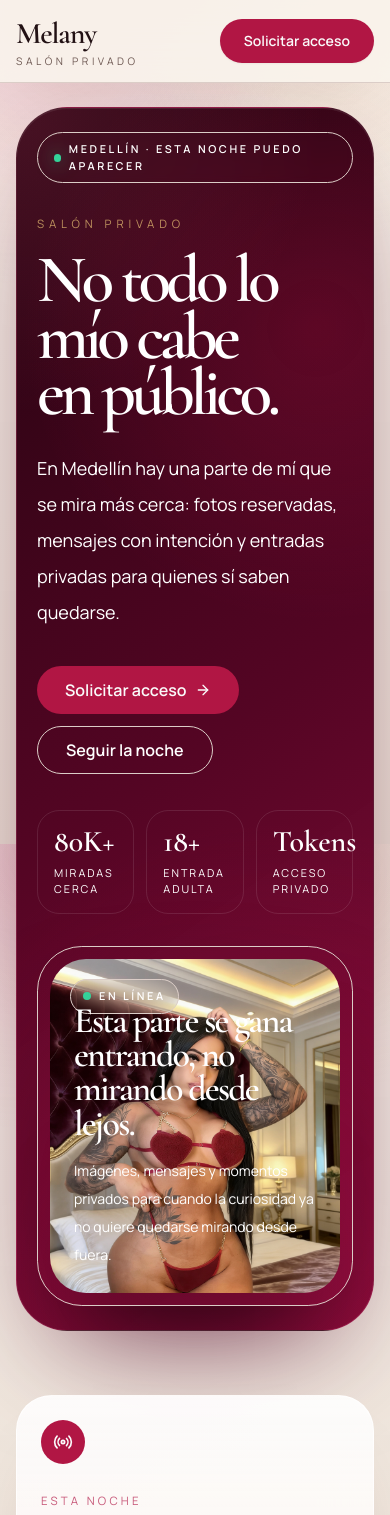
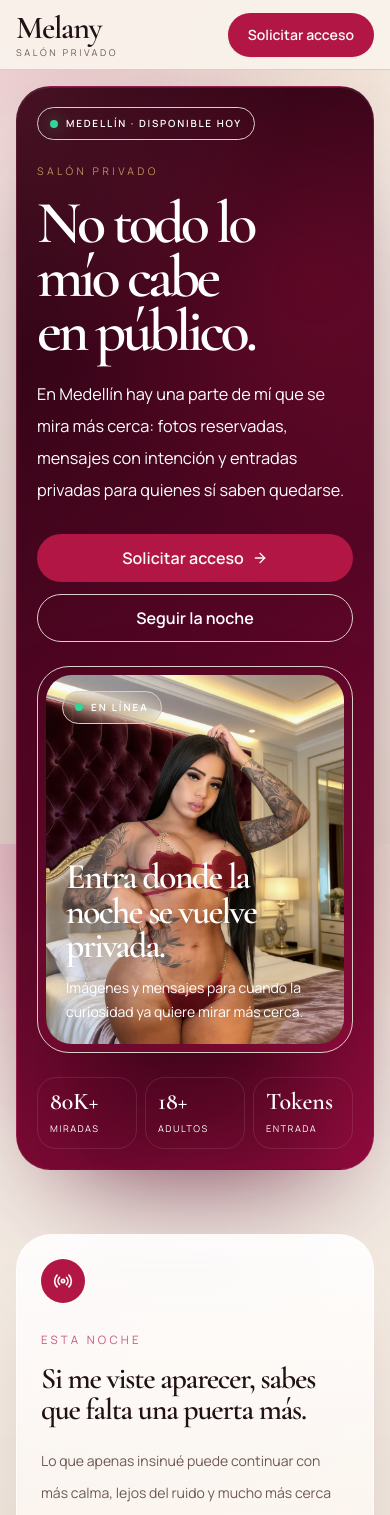
Before and after one commit to maubont/mela, a Next.js app: page / in a window 390 px wide. Shown: the top 1515 px of the page. Built offline with nearby package versions, Linux system fonts and the light colour scheme.

Commit message:
Improve mobile hero layout

```diff
--- a/app/page.tsx
+++ b/app/page.tsx
@@ -165,31 +165,31 @@ const trustSignals = [
 export default function HomePage() {
   return (
     <main className="overflow-x-clip pb-24">
-      <section className="container px-4 pt-6 sm:pt-8">
-        <div className="salon-hero relative overflow-hidden rounded-[3.2rem] px-5 py-6 text-white sm:px-8 sm:py-9 lg:px-12 lg:py-12">
+      <section className="container px-4 pt-4 sm:pt-8">
+        <div className="salon-hero relative overflow-hidden rounded-[2.15rem] px-5 py-5 text-white sm:rounded-[3.2rem] sm:px-8 sm:py-9 lg:px-12 lg:py-12">
           <div className="absolute -left-28 top-8 h-72 w-72 rounded-full bg-[#f0b35f]/16 blur-3xl" />
           <div className="absolute right-[-8rem] top-[-5rem] h-[28rem] w-[28rem] rounded-full bg-[#ff2e38]/14 blur-3xl" />
           <div className="absolute bottom-0 left-1/2 h-44 w-[70%] -translate-x-1/2 bg-gradient-to-t from-black/30 to-transparent blur-2xl" />
 
-          <div className="relative z-10 grid gap-8 lg:grid-cols-[0.88fr_1.12fr] lg:items-center">
+          <div className="relative z-10 grid gap-6 sm:gap-8 lg:grid-cols-[0.88fr_1.12fr] lg:items-center">
             <div className="max-w-2xl">
-              <div className="inline-flex items-center gap-2 rounded-full border border-white/16 bg-white/8 px-4 py-2 text-[0.68rem] font-semibold uppercase tracking-[0.24em] text-white/76 backdrop-blur-sm">
+              <div className="inline-flex items-center gap-2 rounded-full border border-white/16 bg-white/8 px-3 py-2 text-[0.62rem] font-semibold uppercase tracking-[0.18em] text-white/76 backdrop-blur-sm sm:px-4 sm:text-[0.68rem] sm:tracking-[0.24em]">
                 <span className="h-2 w-2 rounded-full bg-emerald-400 shadow-[0_0_18px_rgba(52,211,153,0.7)]" />
-                Medellín · esta noche puedo aparecer
+                Medellín · disponible hoy
               </div>
 
-              <p className="mt-8 text-[0.72rem] uppercase tracking-[0.42em] text-[#f0c878]/70">
+              <p className="mt-6 text-[0.66rem] uppercase tracking-[0.32em] text-[#f0c878]/70 sm:mt-8 sm:text-[0.72rem] sm:tracking-[0.42em]">
                 Salón privado
               </p>
-              <h1 className="mt-5 max-w-[11ch] font-[family-name:var(--font-display)] text-[4.2rem] font-semibold leading-[0.84] tracking-[-0.07em] text-balance sm:text-[6.8rem] lg:text-[7.7rem]">
+              <h1 className="mt-4 max-w-[11ch] font-[family-name:var(--font-display)] text-[3.35rem] font-semibold leading-[0.9] tracking-[-0.065em] text-balance min-[390px]:text-[3.75rem] sm:mt-5 sm:text-[6.8rem] sm:leading-[0.84] lg:text-[7.7rem]">
                 No todo lo mío cabe en público.
               </h1>
-              <p className="mt-7 max-w-xl text-lg leading-9 text-white/78 sm:text-xl sm:leading-10">
+              <p className="mt-5 max-w-xl text-[1.02rem] leading-8 text-white/78 sm:mt-7 sm:text-xl sm:leading-10">
                 En Medellín hay una parte de mí que se mira más cerca: fotos reservadas, mensajes
                 con intención y entradas privadas para quienes sí saben quedarse.
               </p>
 
-              <div className="mt-9 flex flex-wrap gap-3">
+              <div className="mt-7 flex flex-col gap-3 min-[430px]:flex-row sm:mt-9 sm:flex-wrap">
                 <Button
                   asChild
                   size="lg"
@@ -209,28 +209,11 @@ export default function HomePage() {
                   <Link href="#en-vivo">Seguir la noche</Link>
                 </Button>
               </div>
-
-              <div className="mt-9 grid max-w-xl grid-cols-3 gap-3">
-                {[
-                  ["80K+", "miradas cerca"],
-                  ["18+", "entrada adulta"],
-                  ["Tokens", "acceso privado"],
-                ].map(([value, label]) => (
-                  <div key={label} className="rounded-[1.4rem] border border-white/10 bg-white/7 px-4 py-4">
-                    <p className="font-[family-name:var(--font-display)] text-3xl font-semibold leading-none">
-                      {value}
-                    </p>
-                    <p className="mt-2 text-[0.68rem] uppercase tracking-[0.18em] text-white/48">
-                      {label}
-                    </p>
-                  </div>
-                ))}
-              </div>
             </div>
 
             <div className="relative mx-auto w-full max-w-[42rem]">
-              <div className="rounded-[2.8rem] border border-white/12 bg-black/24 p-3 shadow-[0_60px_140px_-62px_rgba(0,0,0,0.95)]">
-                <div className="relative aspect-[4/4.6] overflow-hidden rounded-[2.25rem]">
+              <div className="rounded-[2rem] border border-white/12 bg-black/24 p-2 shadow-[0_60px_140px_-62px_rgba(0,0,0,0.95)] sm:rounded-[2.8rem] sm:p-3">
+                <div className="relative aspect-[4/4.95] overflow-hidden rounded-[1.6rem] sm:aspect-[4/4.6] sm:rounded-[2.25rem]">
                   <Image
                     src="/media/melany-hero-1.jpg"
                     alt="Melany con lencería merlot en una pose editorial"
@@ -239,25 +222,41 @@ export default function HomePage() {
                     sizes="(max-width: 1024px) 100vw, 42rem"
                     className="object-cover object-top"
                   />
-                  <div className="absolute inset-0 bg-gradient-to-t from-[#150006]/78 via-transparent to-transparent" />
+                  <div className="absolute inset-0 bg-gradient-to-t from-[#150006]/72 via-black/5 to-transparent" />
 
-                  <div className="absolute left-5 top-5 inline-flex items-center gap-2 rounded-full border border-white/18 bg-black/26 px-3 py-2 text-[0.68rem] font-semibold uppercase tracking-[0.24em] text-white/84 backdrop-blur-md">
+                  <div className="absolute left-4 top-4 inline-flex items-center gap-2 rounded-full border border-white/18 bg-black/28 px-3 py-2 text-[0.62rem] font-semibold uppercase tracking-[0.2em] text-white/84 backdrop-blur-md sm:left-5 sm:top-5 sm:text-[0.68rem] sm:tracking-[0.24em]">
                     <span className="h-2 w-2 rounded-full bg-emerald-400" />
                     En línea
                   </div>
 
-                  <div className="absolute inset-x-0 bottom-0 p-6 sm:p-8">
-                    <p className="max-w-md font-[family-name:var(--font-display)] text-4xl font-semibold leading-[0.95] tracking-[-0.05em] text-white sm:text-5xl">
-                      Esta parte se gana entrando, no mirando desde lejos.
+                  <div className="absolute inset-x-0 bottom-0 p-5 sm:p-8">
+                    <p className="max-w-[17rem] font-[family-name:var(--font-display)] text-[2.25rem] font-semibold leading-[0.96] tracking-[-0.05em] text-white sm:max-w-md sm:text-5xl">
+                      Entra donde la noche se vuelve privada.
                     </p>
-                    <p className="mt-4 max-w-sm text-sm leading-7 text-white/72">
-                      Imágenes, mensajes y momentos privados para cuando la curiosidad ya no quiere
-                      quedarse mirando desde fuera.
+                    <p className="mt-3 max-w-[18rem] text-sm leading-6 text-white/74 sm:mt-4 sm:max-w-sm sm:leading-7">
+                      Imágenes y mensajes para cuando la curiosidad ya quiere mirar más cerca.
                     </p>
                   </div>
                 </div>
               </div>
             </div>
+          </div>
+
+          <div className="relative z-10 mt-6 grid grid-cols-3 gap-2 sm:mt-8 sm:max-w-xl sm:gap-3 lg:max-w-none">
+            {[
+              ["80K+", "miradas"],
+              ["18+", "adultos"],
+              ["Tokens", "entrada"],
+            ].map(([value, label]) => (
+              <div key={label} className="rounded-[1.2rem] border border-white/10 bg-white/7 px-3 py-3 sm:rounded-[1.4rem] sm:px-4 sm:py-4">
+                <p className="font-[family-name:var(--font-display)] text-2xl font-semibold leading-none sm:text-3xl">
+                  {value}
+                </p>
+                <p className="mt-2 text-[0.58rem] uppercase tracking-[0.16em] text-white/48 sm:text-[0.68rem] sm:tracking-[0.18em]">
+                  {label}
+                </p>
+              </div>
+            ))}
           </div>
         </div>
       </section>
--- a/components/site-header.tsx
+++ b/components/site-header.tsx
@@ -7,12 +7,12 @@ import { Button } from "./ui/button";
 export function SiteHeader() {
   return (
     <header className="sticky top-0 z-50 border-b border-black/6 bg-[rgba(250,244,237,0.9)] shadow-[0_18px_44px_-36px_rgba(65,12,24,0.24)] backdrop-blur-xl">
-      <div className="container flex items-center justify-between gap-4 px-4 py-4">
+      <div className="container flex items-center justify-between gap-3 px-4 py-3 sm:gap-4 sm:py-4">
         <Link href="/" className="flex flex-col leading-none">
-          <span className="font-[family-name:var(--font-display)] text-3xl font-semibold tracking-[-0.04em]">
+          <span className="font-[family-name:var(--font-display)] text-[2rem] font-semibold tracking-[-0.04em] sm:text-3xl">
             {siteConfig.name}
           </span>
-          <span className="mt-1 text-[0.65rem] uppercase tracking-[0.34em] text-muted-foreground">
+          <span className="mt-1 text-[0.58rem] uppercase tracking-[0.28em] text-muted-foreground sm:text-[0.65rem] sm:tracking-[0.34em]">
             Salón privado
           </span>
         </Link>
@@ -27,7 +27,7 @@ export function SiteHeader() {
             </Link>
           ))}
         </nav>
-        <Button asChild className="rounded-full bg-primary px-6 text-primary-foreground hover:bg-primary/92">
+        <Button asChild className="h-11 rounded-full bg-primary px-5 text-sm text-primary-foreground hover:bg-primary/92 sm:h-12 sm:px-6 sm:text-base">
           <Link href="/sign-in">Solicitar acceso</Link>
         </Button>
       </div>
```
